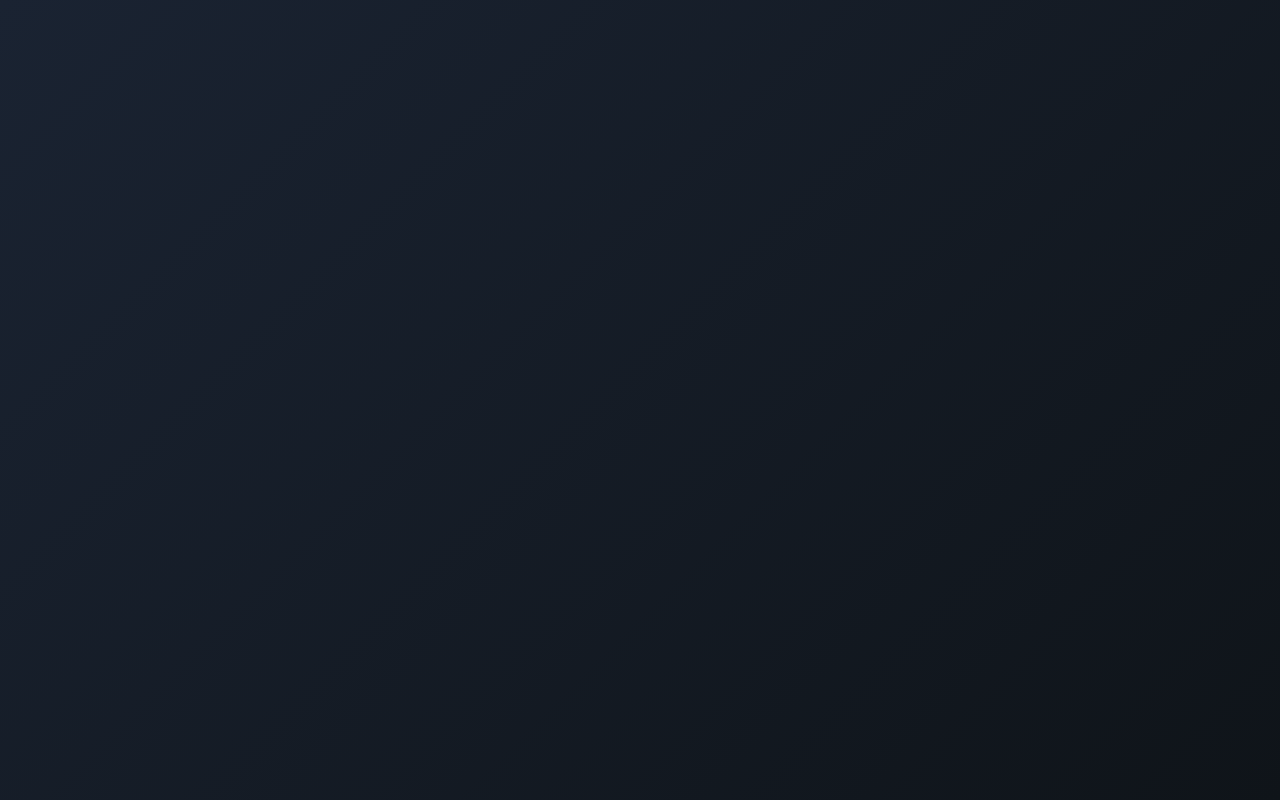
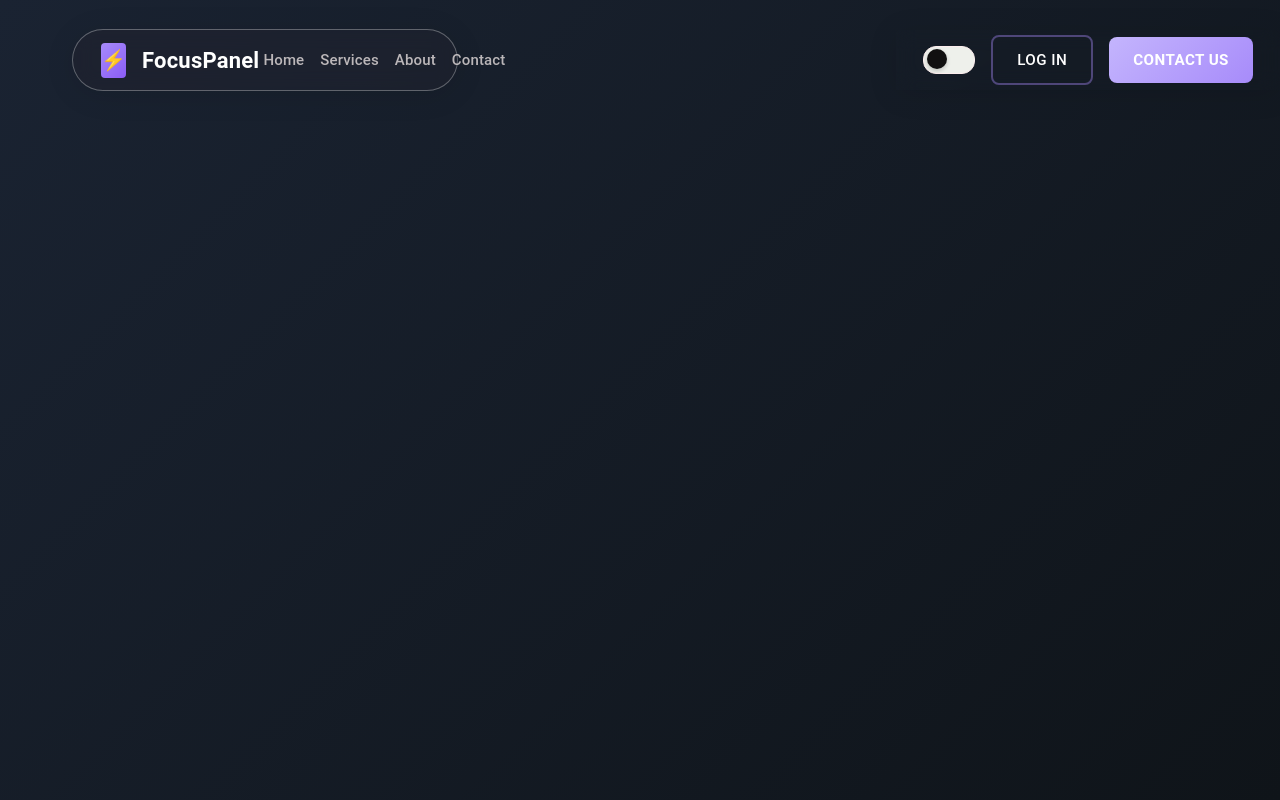
Before and after one commit to SaiBhanuAlamuri/focus-box-app, a React (Create React App) app: page / in a window 1280 px wide. Built offline with nearby package versions, Linux system fonts and the light colour scheme.

Commit message:
Header Section is Done By Bhanu

```diff
--- /dev/null
+++ b/src/Components/Header.js
@@ -0,0 +1,86 @@
+import { Button ,Box,Typography ,Stack} from "@mui/material";
+import {items} from '../Utlis/HeaderData';
+import NavActions from "./NavRight";
+import { useState } from "react";
+
+export default function Learn()
+  {
+
+
+
+    const [darkMode, setDarkMode] = useState(true);
+
+    const toggletheme=()=>
+    {
+      setDarkMode(!darkMode);
+      document.body.style.backgroundColor = darkMode ? 'light-mode' : 'dark-mode';
+    }
+
+    return(
+      <>
+
+
+
+      <Box sx={{ display: 'flex', flexDirection: 'row', alignItems: 'center',  justifyContent:'space-between',height: '100vh', gap: 2,width: '100% ', height: '15%',flexWrap:'wrap', }}>
+
+
+              {/* Left Panel */}
+
+          <Box sx={{ display: 'flex', flexDirection: 'row', alignItems: 'center',  height:'50%' ,width:'30%',backgroundColor: 'rgba(37, 37, 49, 0.4)',borderRadius:20,marginLeft:9,backdropFilter: 'blur(10px)',boxShadow: '0 4px 30px rgba(0, 0, 0, 0.1)',border: '1px solid rgba(255, 255, 255, 0.3)', }}>
+
+
+
+
+                      {/* Heading Section */}
+                      <Box sx={{ display:'flex',flexDirection:'row',alignItems:'center',justifyContent:'center',width:'35%' ,height:'90%',marginLeft:5,borderRadius:2, }}>
+                        <Box  sx={{display:'flex', justifyContent:'center', alignItems:'center',width :'35px',height:'35px',background:'linear-gradient(135deg, #a78bfa, #8b5cf6)',borderRadius:1,fontSize:'20px'}} >⚡</Box>
+                        <Typography  gap = {2} sx={{color:'white',fontSize:'22px',marginLeft:2,fontWeight:'600',}}>FocusPanel</Typography>
+                      </Box>
+
+
+
+
+
+                       {/* Link Elements */}
+
+                       <Stack  spacing={2}  direction="row" sx={{marginLeft:2}}>
+
+                                {
+                                  items.map((item,index) => (
+                                    <Typography key={index} sx={{cursor:'pointer', fontWeight:500,textDecoration: "none",color: '#e4ddddff',opacity: 0.8,transition: "0.3s",fontSize: "15px",}}>{item}</Typography>
+                                  ))
+                                }
+                        </Stack>
+
+
+          </Box>
+
+
+
+          {/* Right Panel */}
+
+
+          <Box  sx={{ display: 'flex', flexDirection: 'row', alignItems: 'center', justifyContent:'center', height:'50%' ,width:'30%',marginLeft:40,backdropFilter: 'blur(10px)',boxShadow: '0 4px 30px rgba(0, 0, 0, 0.1)', }}>
+
+              <NavActions />
+
+          </Box>
+
+
+
+
+
+
+
+
+
+
+
+
+      </Box>
+
+
+
+      </>
+    )
+  }
--- /dev/null
+++ b/src/Components/NavRight.js
@@ -0,0 +1,100 @@
+import { Box, Button } from "@mui/material";
+import { useState } from "react";
+
+export default function NavActions() {
+  const [darkMode, setDarkMode] = useState(true);
+
+  const toggleTheme = () => {
+    setDarkMode(!darkMode);
+    document.body.className = darkMode ? "light-mode" : "dark-mode";
+  };
+
+  return (
+    <Box sx={{ display: "flex", alignItems: "center", gap: "1rem" }}>
+
+
+      <Box
+        onClick={toggleTheme}
+        sx={{
+          width: "50px",
+          height: "26px",
+          borderRadius: "13px",
+          cursor: "pointer",
+          position: "relative",
+          background: darkMode
+            ? "rgba(241, 243, 238, 0.99)"
+            : "rgba(255, 255, 255, 0.1)",
+          border: darkMode
+            ? "1px solid rgba(252, 237, 237, 1)"
+            : "1px solid rgba(243, 229, 229, 0.2)",
+          transition: ".3s",
+        }}
+      >
+
+        <Box
+          sx={{
+            width: "20px",
+            height: "20px",
+            borderRadius: "50%",
+            position: "absolute",
+            top: "2px",
+            left: "3px",
+            background: darkMode ? "#111010ff" : "#f4f5f8ff",
+            transform: darkMode ? "translateX(0)" : "translateX(24px)",
+            transition: ".3s",
+            boxShadow: "0 2px 4px rgba(0,0,0,.2)",
+          }}
+        />
+      </Box>
+
+
+      <Button
+        variant="text"
+        sx={{
+          fontWeight: 500,
+          fontSize: ".95rem",
+          color: "inherit",
+          px: "1.5rem",
+          py: ".6rem",
+          borderRadius: "8px",
+          color: "white",
+        //    background: "rgba(219, 211, 174, 0.7)",
+            transition: ".3s",
+             border: '2px solid rgba(167,139,250,0.4)',
+          "&:hover": {
+            transform: "translateY(-2px)",
+            boxShadow: "0 8px 20px rgba(45, 42, 56, 0.4)",
+            background: "rgba(167,139,250,0.4)",
+
+
+          },
+
+        }}
+      >
+        Log in
+      </Button>
+
+
+      <Button
+        sx={{
+          fontWeight: 600,
+          fontSize: ".95rem",
+          px: "1.5rem",
+          py: ".6rem",
+          borderRadius: "8px",
+          color: "white",
+          background: "linear-gradient(135deg,#c4b5fd,#a78bfa)",
+          transition: ".3s",
+          "&:hover": {
+            transform: "translateY(-2px)",
+            boxShadow: "0 8px 20px rgba(167,139,250,0.4)",
+
+          },
+        }}
+      >
+        Contact us
+      </Button>
+
+    </Box>
+  );
+}
--- a/src/Template/Base.js
+++ b/src/Template/Base.js
@@ -1,4 +1,6 @@
 import { Box } from "@mui/material";
+
+import Header from '../Components/Header'
 
 export default  function FullScreen()
 {
@@ -16,6 +18,8 @@ export default  function FullScreen()
                 display: 'flex',
                 justifyContent: 'center',}}>
 
+           <Header/>
+
         </Box>
 
 
--- /dev/null
+++ b/src/Utlis/HeaderData.js
@@ -0,0 +1 @@
+export const items = ["Home","Services" ,"About", "Contact"];
```
Also changed, not shown: src/Components/Learn.js (deleted, +0 -12 lines).
